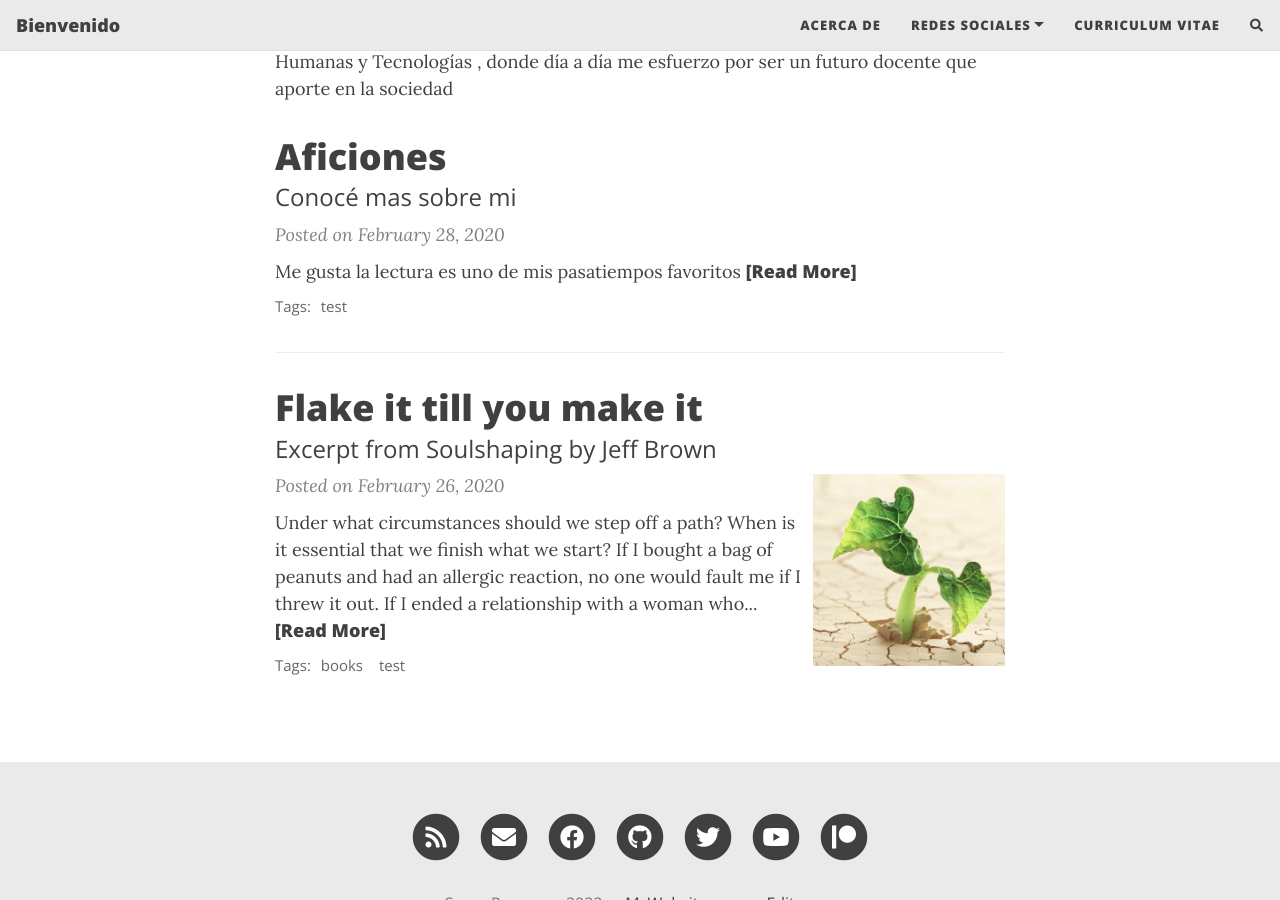
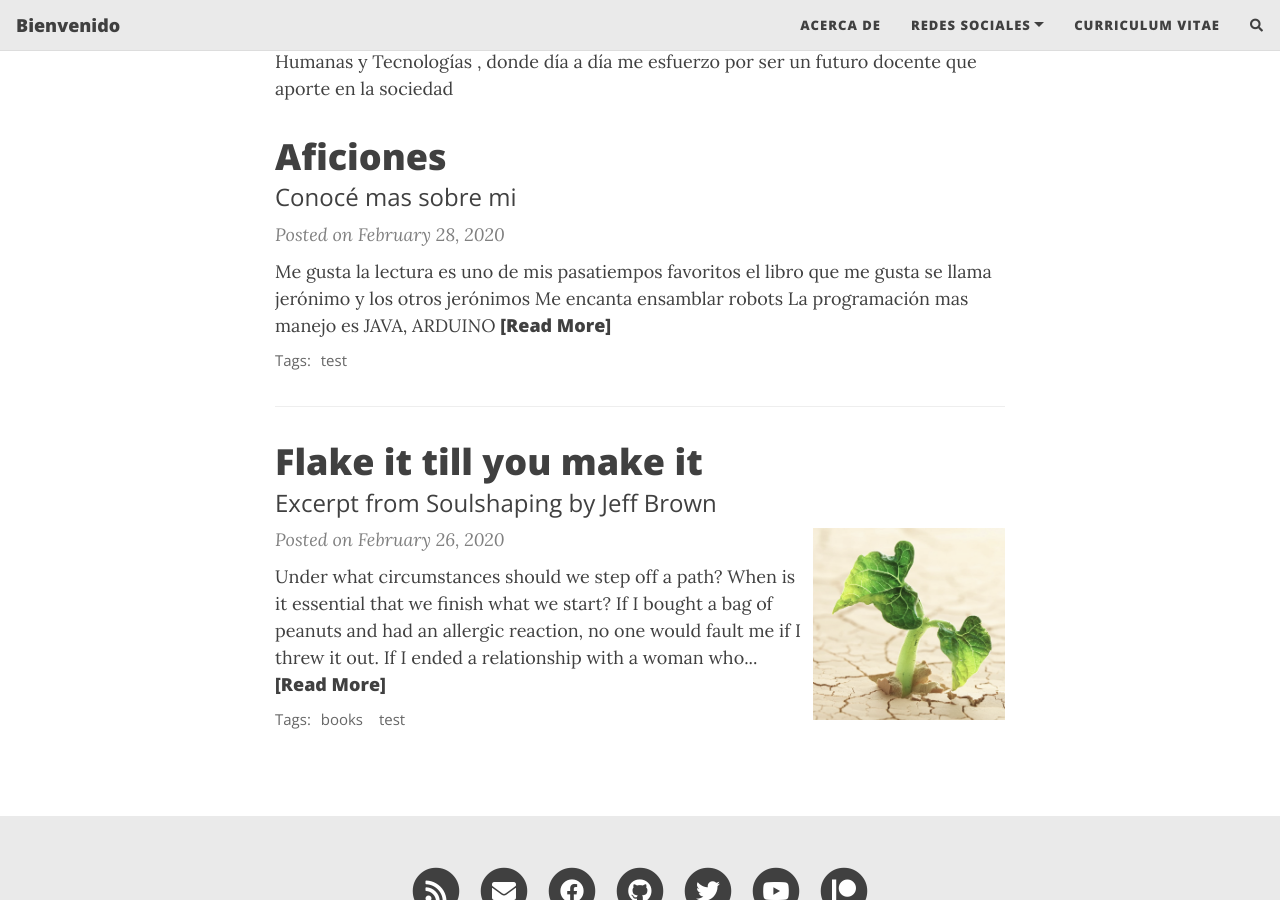
Before and after one commit to Brian27alv/Brian27alv.github.io, a Jekyll site: the page built from index.html, in a window 1280 px wide and 900 px high, scrolled down 398 px. Built offline with Jekyll 4.4.1, drawn with Linux system fonts in a browser that asks for light colours; nearby versions of some CDN libraries; the list of posts is cut into pages by our own code; comment, search, counter and statistics services are not loaded; part of the change alters nothing that is shown.

Commit message:
Update 2020-02-28-test-markdown.md

````diff
--- a/_posts/2020-02-28-test-markdown.md
+++ b/_posts/2020-02-28-test-markdown.md
@@ -7,73 +7,9 @@ gh-badge: [star, fork, follow]
 tags: [test]
 comments: true
 ---
-Me gusta la lectura es uno de mis pasatiempos favoritos
-
-I strongly encourage you to [take 5 minutes to learn how to write in markdown](https://markdowntutorial.com/) - it'll teach you how to transform regular text into bold/italics/headings/tables/etc.
-hello
-**Here is some bold text**
-
-## Here is a secondary heading
-
-Here's a useless table:
-
-| Number | Next number | Previous number |
-| :------ |:--- | :--- |
-| Five | Six | Four |
-| Ten | Eleven | Nine |
-| Seven | Eight | Six |
-| Two | Three | One |
-
-
-How about a yummy crepe?
-
-![Crepe](https://s3-media3.fl.yelpcdn.com/bphoto/cQ1Yoa75m2yUFFbY2xwuqw/348s.jpg)
-
-It can also be centered!
-
-![Crepe](https://s3-media3.fl.yelpcdn.com/bphoto/cQ1Yoa75m2yUFFbY2xwuqw/348s.jpg){: .mx-auto.d-block :}
-
-Here's a code chunk:
-
-~~~
-var foo = function(x) {
-  return(x + 5);
-}
-foo(3)
-~~~
-
-And here is the same code with syntax highlighting:
-
-```javascript
-var foo = function(x) {
-  return(x + 5);
-}
-foo(3)
-```
-
-And here is the same code yet again but with line numbers:
-
-{% highlight javascript linenos %}
-var foo = function(x) {
-  return(x + 5);
-}
-foo(3)
-{% endhighlight %}
-
-## Boxes
-You can add notification, warning and error boxes like this:
-
-### Notification
-
-{: .box-note}
-**Note:** This is a notification box.
-
-### Warning
-
-{: .box-warning}
-**Warning:** This is a warning box.
-
-### Error
-
-{: .box-error}
-**Error:** This is an error box.
+Me gusta la lectura es uno de mis pasatiempos favoritos el libro que me gusta se llama jerónimo y los otros jerónimos
+![Jero](https://i.gr-assets.com/images/S/compressed.photo.goodreads.com/books/1600103267i/55336659._UY630_SR1200,630_.jpg)
+Me encanta ensamblar robots
+![robot](https://ce8dc832c.cloudimg.io/cdn/n/n@c56373b4a7fd7d98f66fd0626dcfae31c9f26624/_cs_/2020/11/5fbb9b4684ca4/Arduino_2020_RD.png)
+La programación mas manejo es  JAVA, ARDUINO
+![pro](http://i.imgur.com/0vNBQFD.png)
````
